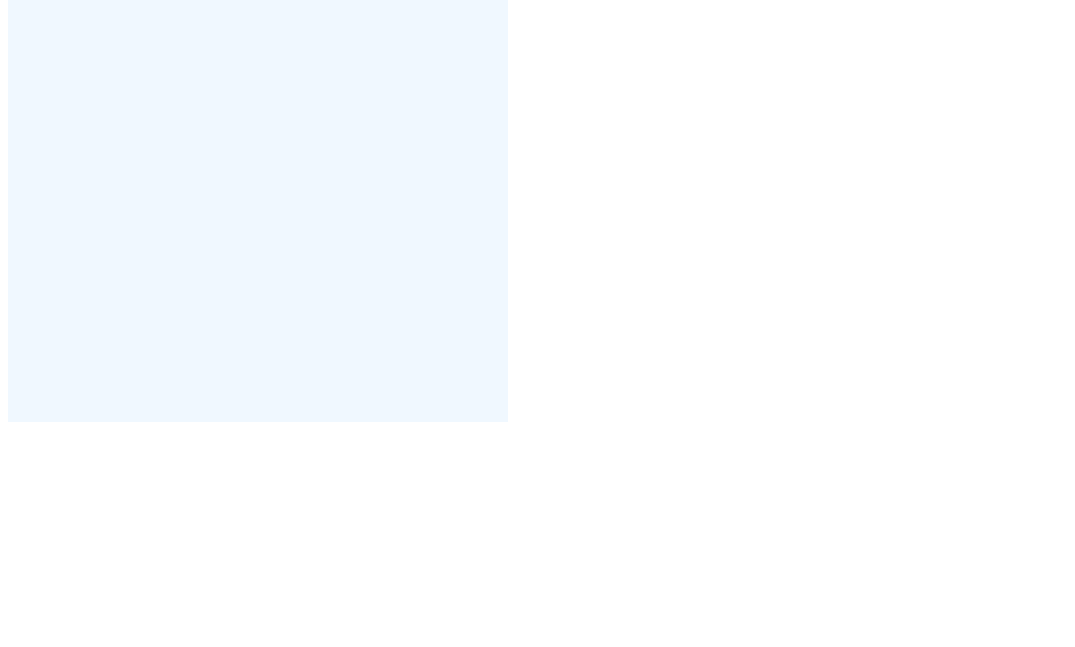
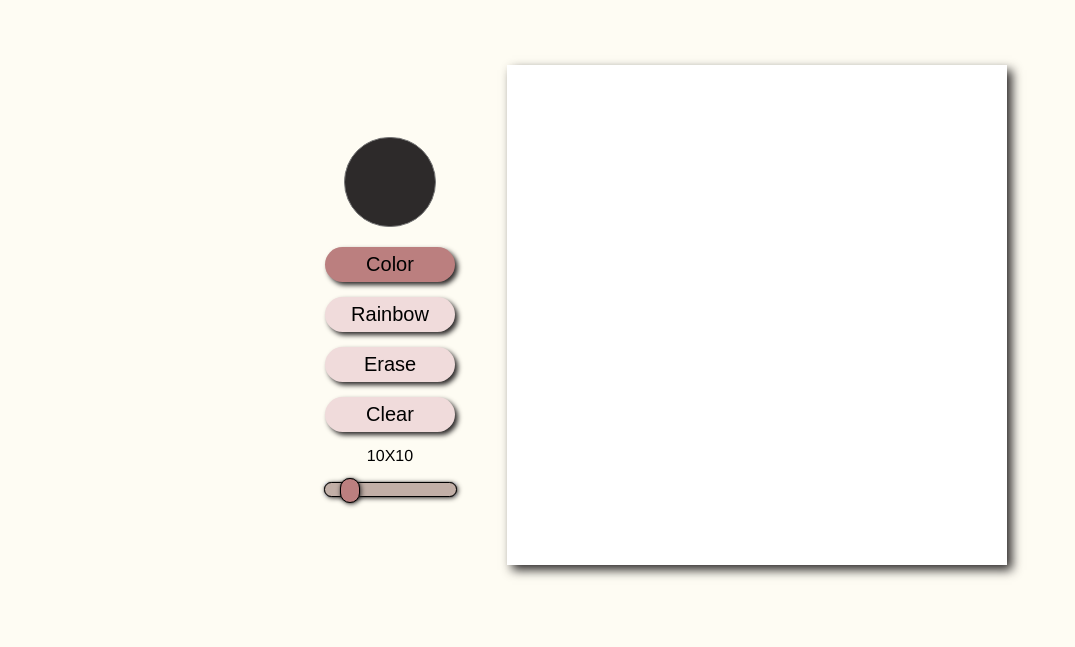
Before and after one commit to Noobdrew/ethc-a-sketch, a plain HTML site: page index.html in a window 1280 px wide. Shown: the part 153-800 px from the top of the page, without its empty margins (0-1075 px from the left). Drawn offline with Linux system fonts and the light colour scheme.

Commit message:
all works as intended
need to condense code and bugtest

```diff
--- a/index.html
+++ b/index.html
@@ -11,15 +11,16 @@
 </head>
 
 <body>
-
+    <div class="headline">Etch-a-Sketch</div>
     <div class="main">
         <div class="setting">
-            <input type="color" id="color" value="#000000">
-            <button class="colorBtn">Color</button>
+            <input type="color" id="color" value="#2D2A2A">
+            <button class="colorBtn" style="background-color: #bb7f7f">Color</button>
             <button class="rainbow">Rainbow</button>
+            <button class="erase">Erase</button>
             <button class="clear">Clear</button>
             <div class="rangeText"></div>
-            <input type="range" id="range" value="4" min="1" max="64">
+            <input type="range" id="range" value="10" min="1" max="64">
 
         </div>
         <div class="container">
--- a/script.js
+++ b/script.js
@@ -1,6 +1,6 @@
 //set DOM elements to variables
 const container = document.querySelector('.container')
-let colorDiv = document.querySelector('.grid-element')
+
 let amount = document.querySelector('#range').value
 let rangeText = document.querySelector('.rangeText')
 
@@ -8,18 +8,20 @@ let mouseDown = false
 document.body.onmousedown = () => mouseDown = true
 document.body.onmouseup = () => mouseDown = false
 let drawMode = 'color'
+
 createDiv()
 
 //create a new div and append it to container on call
-function createDiv(e) {
+function createDiv() {
     slideValue()
     container.textContent = ''
+    container.style.cssText = `grid-template-columns: repeat(${amount}, 1fr); grid-template-rows: repeat(${amount}, 1fr)`
     for (let i = 0; !(amount * amount == i); i++) {
-
-        e = document.createElement('div')
-        e.classList.add('grid-element')
-        container.appendChild(e)
-        container.style.cssText = `grid-template-columns: repeat(${amount}, 1fr); grid-template-rows: repeat(${amount}, 1fr)`
+        let gridElement = document.createElement('div')
+        gridElement.classList.add('grid-element')
+        gridElement.addEventListener('mouseover', changeColor)
+        gridElement.addEventListener('mousedown', changeColor)
+        container.appendChild(gridElement)
     }
 
 
@@ -29,7 +31,7 @@ function createDiv(e) {
 
 document.querySelector('#range').addEventListener('change', createDiv)
 document.querySelector('#range').addEventListener('input', slideValue)
-container.addEventListener('mouseover', changeColor)
+//container.addEventListener('mouseover', changeColor)
 
 
 
@@ -41,7 +43,8 @@ function slideValue() {
 
 //color divs
 function changeColor(e) {
-    if (mouseDown==false) {
+
+    if (e.type == 'mouseover' && !mouseDown) {
         return
 
     } else if (drawMode == 'color') {
@@ -52,6 +55,8 @@ function changeColor(e) {
         let randomG = Math.floor(Math.random() * 256)
         let randomB = Math.floor(Math.random() * 256)
         e.target.style.cssText = `background-color: rgb(${randomR}, ${randomG},${randomB} )`
+    } else if (drawMode == 'erase') {
+        e.target.style.cssText = `background-color: white`
     }
 
 
@@ -63,9 +68,10 @@ let color = document.querySelector('#color')
 let buttonClear = document.querySelector('.clear')
 let buttonRainbow = document.querySelector('.rainbow')
 let buttonColor = document.querySelector('.colorBtn')
+let buttonErase = document.querySelector('.erase')
 buttonClear.addEventListener('click', clear)
 
-function clear(e) {
+function clear() {
     container.innerHTML = ''
     createDiv()
 }
@@ -73,11 +79,24 @@ function clear(e) {
 
 buttonRainbow.addEventListener('click', rainbowDraw)
 buttonColor.addEventListener('click', colorDraw)
+buttonErase.addEventListener('click', erase)
 
 function rainbowDraw() {
     drawMode = 'rainbow'
+    buttonRainbow.style.cssText = ' background-color: #bb7f7f'
+    buttonColor.style.cssText = ' background-color: #F0DBDB'
+      buttonErase.style.cssText = ' background-color: #F0DBDB'
 }
 
 function colorDraw() {
     drawMode = 'color'
+    buttonColor.style.cssText = ' background-color: #bb7f7f'
+    buttonRainbow.style.cssText = ' background-color: #F0DBDB'
+    buttonErase.style.cssText = ' background-color: #F0DBDB'
 }
+function erase() {
+    drawMode = 'erase'
+    buttonColor.style.cssText = ' background-color: #F0DBDB'
+    buttonRainbow.style.cssText = ' background-color: #F0DBDB'
+    buttonErase.style.cssText = ' background-color: #bb7f7f'
+}
--- a/style.css
+++ b/style.css
@@ -1,15 +1,106 @@
+body {
+    font-family: Helvetica, sans-serif;
+    background-color: #FEFCF3;
+}
+.headline{
+    margin: 80px;
+    text-align: center;
+    font-size: 50px;
+    font-weight: bold;
+}
 .container {
-    background-color: aliceblue;
+    flex-shrink: 0;
+    background-color: white;
     margin: 0;
     display: grid;
     width: 500px;
     height: 500px;
     user-select: none;
-    /* grid-template-columns: repeat(2, 1fr);
-    grid-template-rows: repeat(2, 1fr); */
+    box-shadow: 5px 5px 10px #2D2A2A;
 }
 
-/*
-.grid-element {
-    border: 1px red solid;
-} */
+.main {
+    justify-content: center;
+    align-items: center;
+    display: flex;
+    flex-wrap: wrap;
+}
+
+.setting {
+    margin: 50px;
+    display: flex;
+    flex-direction: column;
+    justify-content: center;
+    gap: 15px;
+    align-items: center;
+}
+
+button {
+
+    width: 130px;
+    height: 35px;
+    font-size: 20px;
+
+    border-radius: 50px;
+    background-color: #F0DBDB;
+    border: none;
+    box-shadow: 3px 3px 5px #2D2A2A;
+    transition: 0.5s cubic-bezier(0,1.47,.89,.67);
+
+}
+
+button:hover{
+    scale: 105%;
+    box-shadow: 5px 5px 8px #2D2A2A;
+}
+
+
+#color {
+    width: 100px;
+    height: 100px;
+    border: none;
+    -webkit-appearance: none;
+    -moz-appearance: none;
+    appearance: none;
+    background-color: transparent;
+    transition: 0.5s cubic-bezier(0,1.47,.89,.67);
+}
+
+#color::-webkit-color-swatch {
+    border-radius: 210px;
+
+}
+
+#color:hover{
+    scale: 105%;
+
+}
+#range{
+    -webkit-appearance: none; /* Hides the slider so that custom slider can be made */
+    width: 100%; /* Specific width is required for Firefox. */
+
+}
+
+#range::-webkit-slider-runnable-track {
+
+        width: 15px;
+        height: 15px;
+        cursor: pointer;
+        box-shadow: 1px 1px 5px #2D2A2A, 0px 0px 1px #2D2A2A;
+        background: #c2afa7;
+        border-radius: 20px;
+        border: 0.2px solid #010101;
+
+}
+
+#range::-webkit-slider-thumb {
+    -webkit-appearance: none;
+    border: 1px solid #000000;
+    height: 25px;
+    width: 20px;
+    border-radius: 15px;
+    background: #bb7f7f;
+    cursor: pointer;
+    margin-top: -5px; /* You need to specify a margin in Chrome, but in Firefox and IE it is automatic */
+    box-shadow: 1px 1px 5px #2D2A2A, 0px 0px 1px #2D2A2A; /* Add cool effects to your sliders! */
+}
```
